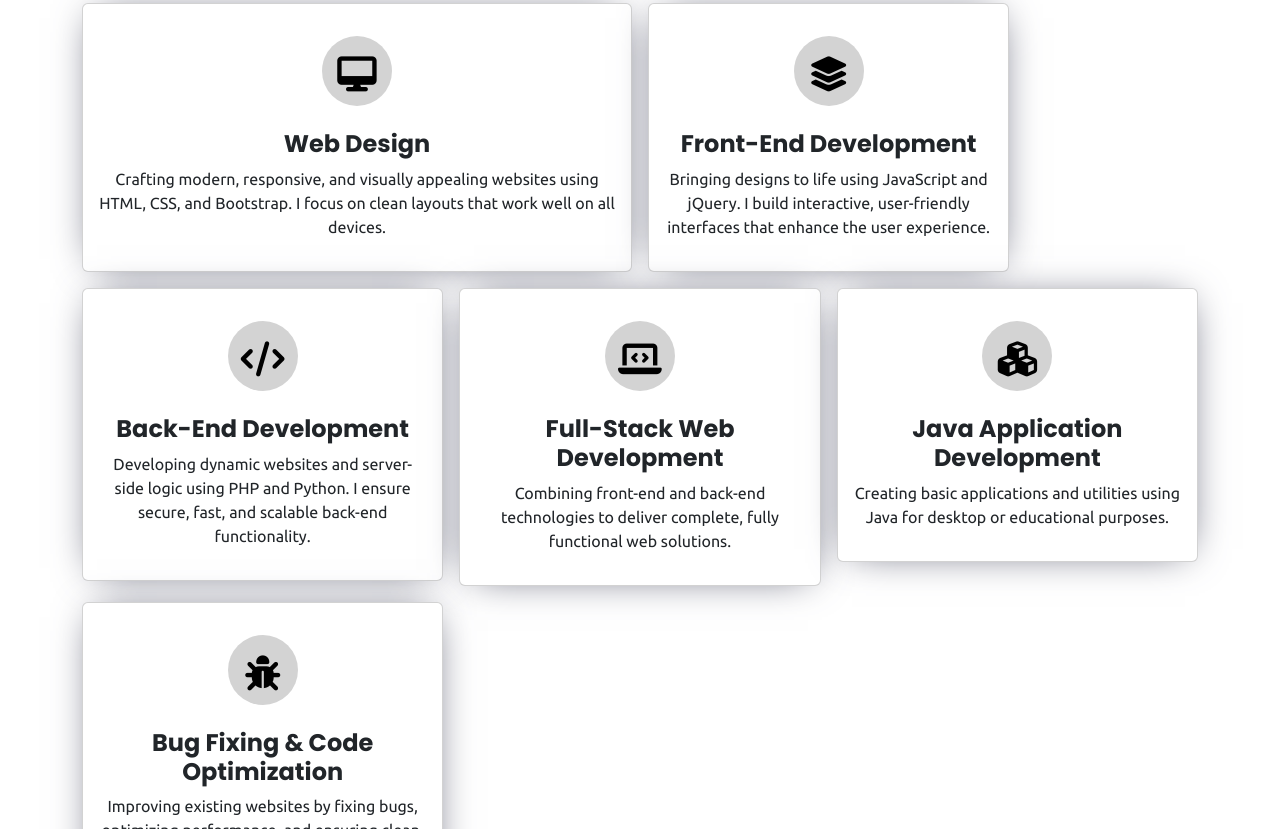
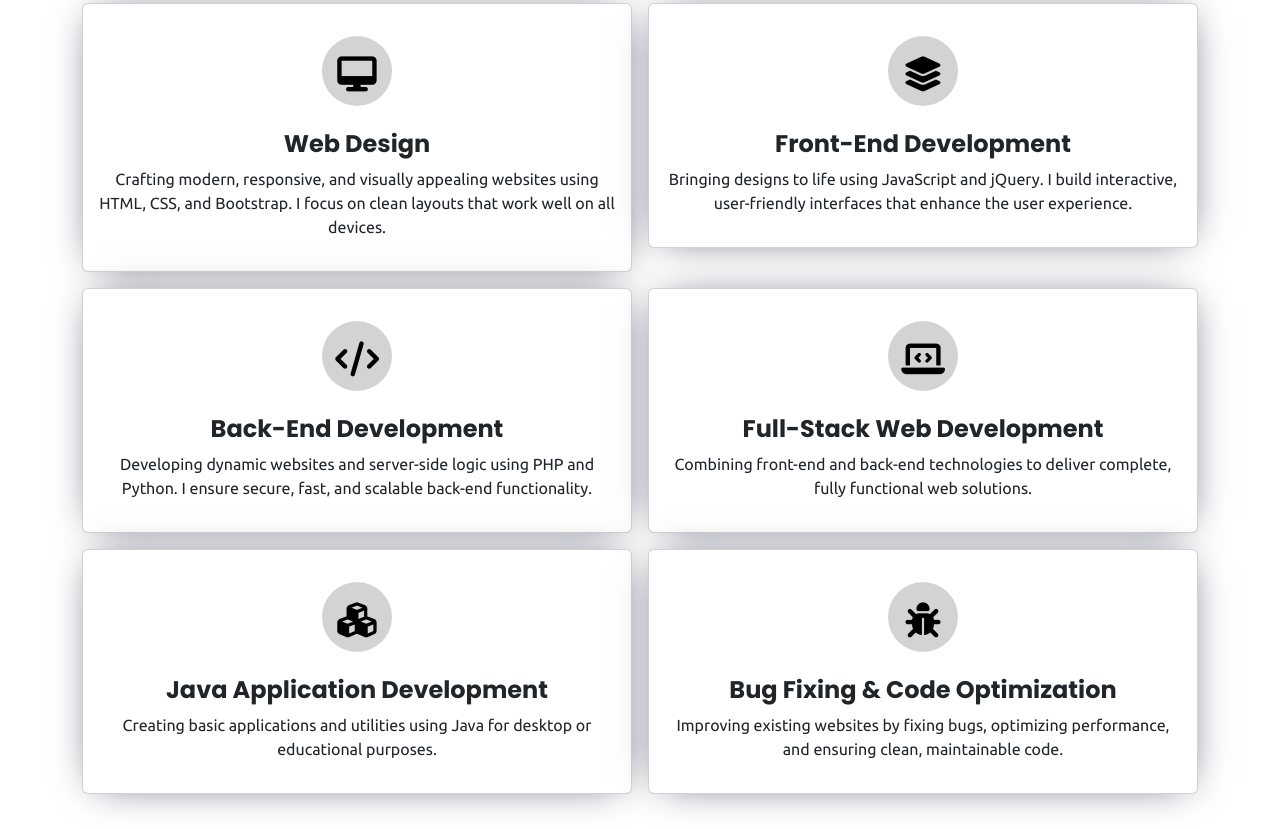
Before and after one commit to mhdRimzath/My_web, a plain HTML site: page index.html in a window 1280 px wide. Shown: the part 1971-2800 px from the top of the page. Drawn offline with nearby package versions, Linux system fonts and the light colour scheme.

Commit message:
Refactor column classes in index.html

```diff
--- a/index.html
+++ b/index.html
@@ -683,7 +683,7 @@
 
 
 
-        <div class="col-12 col-sm-6 col-lg-4">
+        <div class="col-12 col-sm-6 ">
           <div class="card text-center" data-aos="fade-up" data-aos-duration="2000">
             <div class="card-body">
               <div class="circle my-3">
@@ -700,7 +700,7 @@
 
 
 
-        <div class="col-12 col-sm-6 col-lg-4">
+        <div class="col-12 col-sm-6 ">
           <div class="card text-center" data-aos="fade-right" data-aos-duration="2000">
             <div class="card-body">
               <div class="circle my-3">
@@ -712,7 +712,7 @@
             </div>
           </div>
         </div>
-          <div class="col-12 col-sm-6 col-lg-4">
+          <div class="col-12 col-sm-6 ">
           <div class="card text-center" data-aos="fade-left" data-aos-duration="2000">
             <div class="card-body">
               <div class="circle my-3">
@@ -725,7 +725,7 @@
           </div>
         </div>
 
-       <div class="col-12 col-sm-6 col-lg-4">
+       <div class="col-12 col-sm-6 ">
           <div class="card text-center"data-aos="fade-right" data-aos-duration="2000">
             <div class="card-body">
               <div class="circle my-3">
@@ -739,7 +739,7 @@
           </div>
         </div>
 
-        <div class="col-12 col-sm-6 col-lg-4">
+        <div class="col-12 col-sm-6 ">
           <div class="card text-center" data-aos="fade-up" data-aos-duration="2000">
             <div class="card-body">
               <div class="circle my-3">
```
